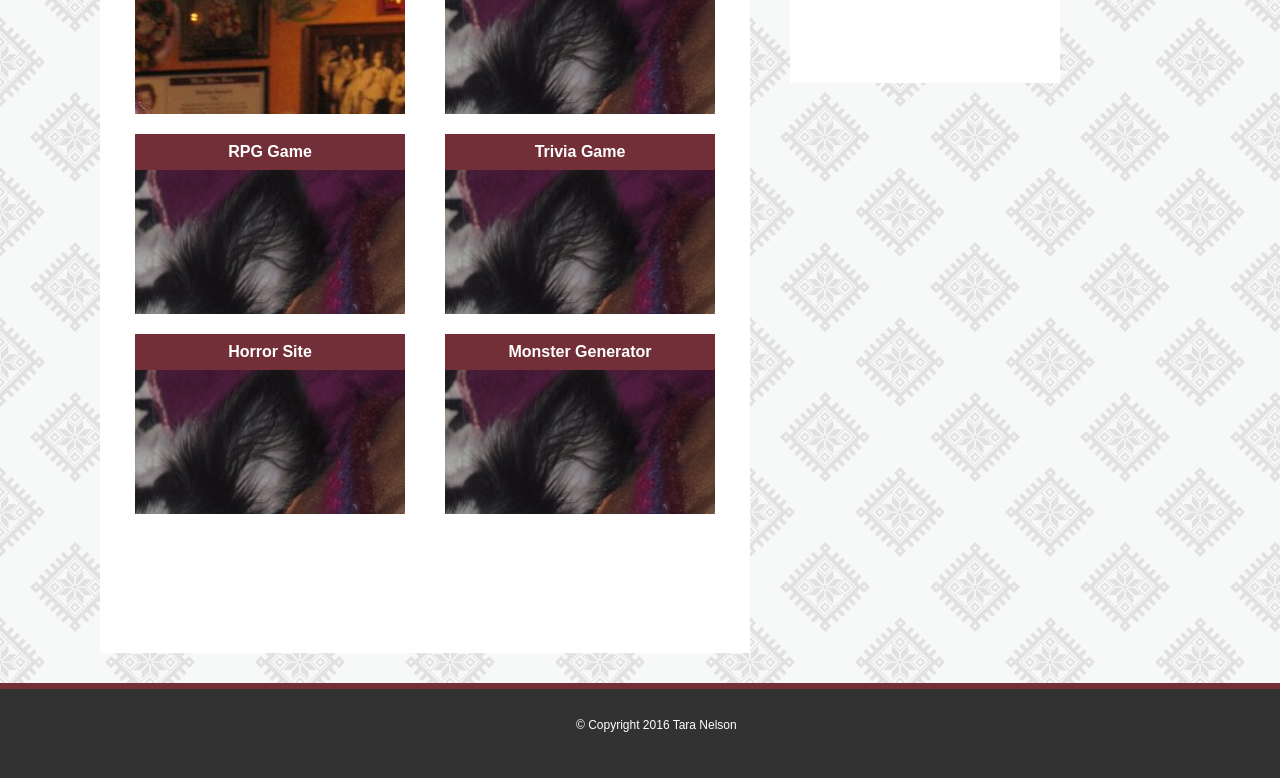
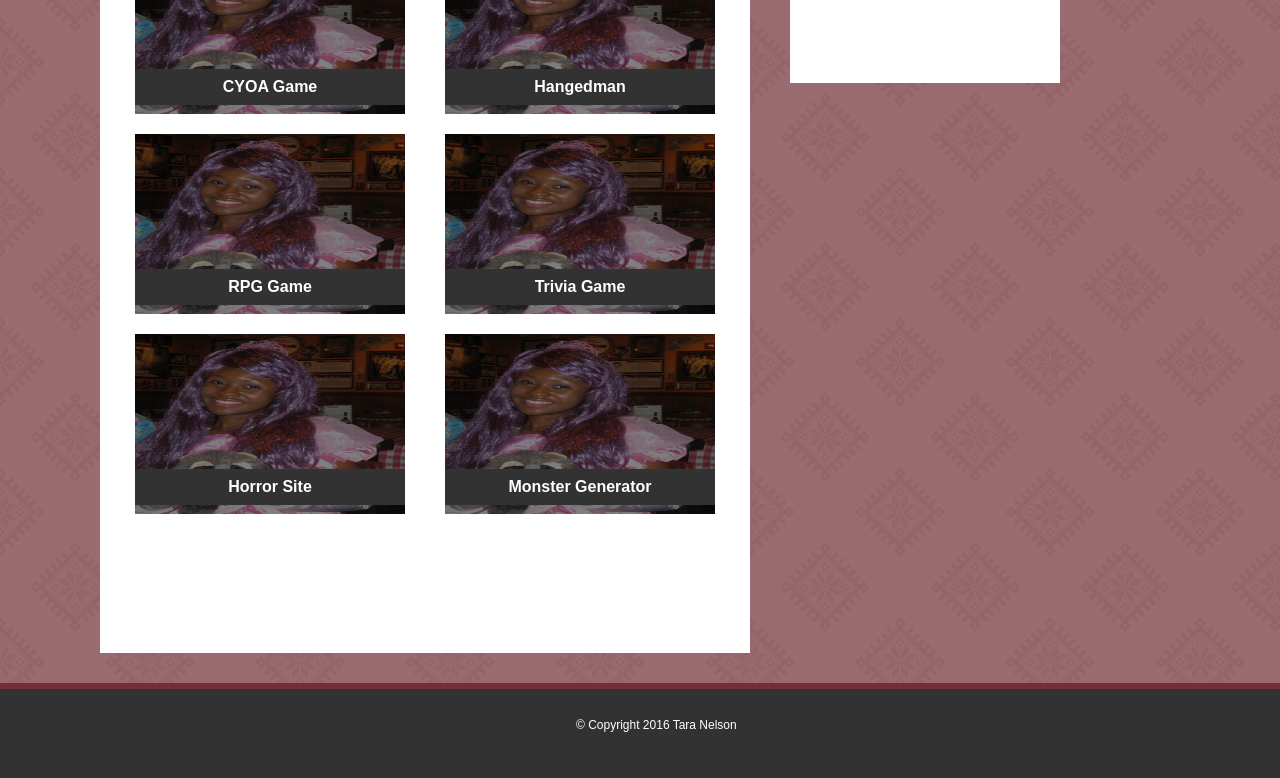
Before and after one commit to Saluki-scribe/Basic-Portfolio, a plain HTML site: page portfolio.html in a window 1280 px wide. Shown: the part 238-1016 px from the top of the page. Drawn offline with Linux system fonts and the light colour scheme.

Commit message:
Added hover effects to portfolio images.

```diff
--- a/assets/style.css
+++ b/assets/style.css
@@ -1,5 +1,11 @@
 body {
-    background-image: url("images/eight_horns.png");
+    background:
+    linear-gradient(
+        rgba(114, 47, 55, .7),
+        rgba(114, 47, 55, .7)
+    ),
+
+    url("images/eight_horns.png");
 }
 
 /*Fonts*/
@@ -157,16 +163,101 @@ header {
     display: block;
     width: 250px;
     text-align: center;
-    background-color: #722f37;
+    background-color: #323232;
     padding: 10px;
+    margin-top: 135px;
     color: white;
     font-weight: bold;
 }
 
+/*Hover effects*/
+
+#cyoa-pic:hover {
+    height: 180px;
+    width: 270px;
+    background:      linear-gradient(
+        rgba(0, 0, 0, 0),
+        rgba(0, 0, 0, 0)
+    ),
+    url(images/me_princess.jpg) center no-repeat;
+    background-size: 100% 100%;
+    margin: 10px;
+}
+
+#hanged-pic:hover {
+    height: 180px;
+    width: 270px;
+    background:      linear-gradient(
+        rgba(0, 0, 0, 0),
+        rgba(0, 0, 0, 0)
+    ),
+    url(images/me_princess.jpg) center no-repeat;
+    background-size: 100% 100%;
+    margin: 10px;
+}
+
+#rpg-pic:hover {
+    height: 180px;
+    width: 270px;
+    background:      linear-gradient(
+        rgba(0, 0, 0, 0),
+        rgba(0, 0, 0, 0)
+    ),
+    url(images/me_princess.jpg) center no-repeat;
+    background-size: 100% 100%;
+    margin: 10px;
+}
+
+#trivia-pic:hover {
+    height: 180px;
+    width: 270px;
+    background:      linear-gradient(
+        rgba(0, 0, 0, 0),
+        rgba(0, 0, 0, 0)
+    ),
+    url(images/me_princess.jpg) center no-repeat;
+    background-size: 100% 100%;
+    margin: 10px;
+}
+
+#horror-pic:hover {
+    height: 180px;
+    width: 270px;
+    background:      linear-gradient(
+        rgba(0, 0, 0, 0),
+        rgba(0, 0, 0, 0)
+    ),
+    url(images/me_princess.jpg) center no-repeat;
+    background-size: 100% 100%;
+    margin: 10px;
+}
+
+#monster-pic:hover {
+    height: 180px;
+    width: 270px;
+    background:      linear-gradient(
+        rgba(0, 0, 0, 0),
+        rgba(0, 0, 0, 0)
+    ),
+    url(images/me_princess.jpg) center no-repeat;
+    background-size: 100% 100%;
+    margin: 10px;
+}
+
+/*Hover effect END*/
+
+/*Portfolio images*/
+
 #cyoa-pic {
     height: 180px;
     width: 270px;
-    background: url(images/me_princess.jpg)100% 0 no-repeat;
+    background:
+    linear-gradient(
+        rgba(0, 0, 0, .5),
+        rgba(0, 0, 0, .5)
+    ),
+    url(images/me_princess.jpg) center no-repeat;
+    background-size: 100% 100%;
     margin: 10px;
     float: left;
 }
@@ -174,7 +265,13 @@ header {
 #hanged-pic {
     height: 180px;
     width: 270px;
-    background: url(images/demon_cookie.jpg)100% 0 no-repeat;
+    background:
+    linear-gradient(
+        rgba(0, 0, 0, .5),
+        rgba(0, 0, 0, .5)
+    ),
+    url(images/me_princess.jpg) center no-repeat;
+    background-size: 100% 100%;
     margin: 10px;
     float: right;
 }
@@ -182,7 +279,13 @@ header {
 #rpg-pic {
     height: 180px;
     width: 270px;
-    background: url(images/demon_cookie.jpg)100% 0 no-repeat;
+    background:
+    linear-gradient(
+        rgba(0, 0, 0, .5),
+        rgba(0, 0, 0, .5)
+    ),
+    url(images/me_princess.jpg) center no-repeat;
+    background-size: 100% 100%;
     margin: 10px;
     float: left;
 }
@@ -190,7 +293,13 @@ header {
 #trivia-pic {
     height: 180px;
     width: 270px;
-    background: url(images/demon_cookie.jpg)100% 0 no-repeat;
+    background:
+    linear-gradient(
+        rgba(0, 0, 0, .5),
+        rgba(0, 0, 0, .5)
+    ),
+    url(images/me_princess.jpg) center no-repeat;
+    background-size: 100% 100%;
     margin: 10px;
     float: right;
 }
@@ -198,7 +307,13 @@ header {
 #horror-pic {
     height: 180px;
     width: 270px;
-    background: url(images/demon_cookie.jpg)100% 0 no-repeat;
+    background:
+    linear-gradient(
+        rgba(0, 0, 0, .5),
+        rgba(0, 0, 0, .5)
+    ),
+    url(images/me_princess.jpg) center no-repeat;
+    background-size: 100% 100%;
     margin: 10px;
     float: left;
 }
@@ -206,61 +321,19 @@ header {
 #monster-pic {
     height: 180px;
     width: 270px;
-    background: url(images/demon_cookie.jpg)100% 0 no-repeat;
+    background:
+    linear-gradient(
+        rgba(0, 0, 0, .5),
+        rgba(0, 0, 0, .5)
+    ),
+    url(images/me_princess.jpg) center no-repeat;
+    background-size: 100% 100%;
     margin: 10px;
     float: right;
 }
 
-/* ORIGINAL PORTFOLIO CSS
+/*Portfolio images END*/
 
-
-
-.portfolio-align {
-    margin: 40px;
-}
-
-.portfolio-align img {
-    position: relative;
-    padding: 0px;
-    margin: 10px;
-    height: 190px;
-    width: 240px;
-    float: left;
-}
-.portfolio-align p {
-    padding: 10px 0;
-    width: 240px;
-    text-align: center;
-    color: white;
-    background-color: #722f37;
-}
-
-#text-block-1 {
-    position: absolute;
-    left: 175px;
-    bottom: 250px;
-}
-#text-block-2 {
-    position: absolute;
-    left: 435px;
-    bottom: 250px;
-}
-#text-block-3 {
-    position: absolute;
-    left: 175px;
-    bottom: 40px;
-}
-#text-block-4 {
-    position: absolute;
-    left: 435px;
-    bottom: 40px;
-}
-#text-block-5 {
-    position: absolute;
-    left: 175px;
-    bottom: -170px;
-}
-*/
 /*CONTACT Main Content Section*/
 
 input[type=text], select, textarea {
--- a/portfolio.html
+++ b/portfolio.html
@@ -35,24 +35,42 @@
                 <div id="main-content-line"></div>
 
                 <div class="portfolio-container">
+                    <a href="#" target="_blank">
                         <div id="cyoa-pic">
                         <p>CYOA Game</p>
                         </div>
+                    </a>
+
+                    <a href="#" target="_blank">
                         <div id="hanged-pic">
                         <p>Hangedman</p>
                         </div>
+                    </a>
+
+                    <a href="#" target="_blank">
                         <div id="rpg-pic">
                         <p>RPG Game</p>
                         </div>
+                    </a>
+
+
+                    <a href="#" target="_blank">
                         <div id="trivia-pic">
                         <p>Trivia Game</p>
                         </div>
+                    </a>
+
+                    <a href="#" target="_blank">
                         <div id="horror-pic">
                         <p>Horror Site</p>
                         </div>
+                    </a>
+
+                    <a href="#" target="_blank">
                         <div id="monster-pic">
                         <p>Monster Generator</p>
                         </div>
+                    </a>
                 </div>
 
                 <!--<div class="portfolio-align">
```
Also changed, not shown: 1 other file. Lines whose indentation alone changed are shown as unchanged.
